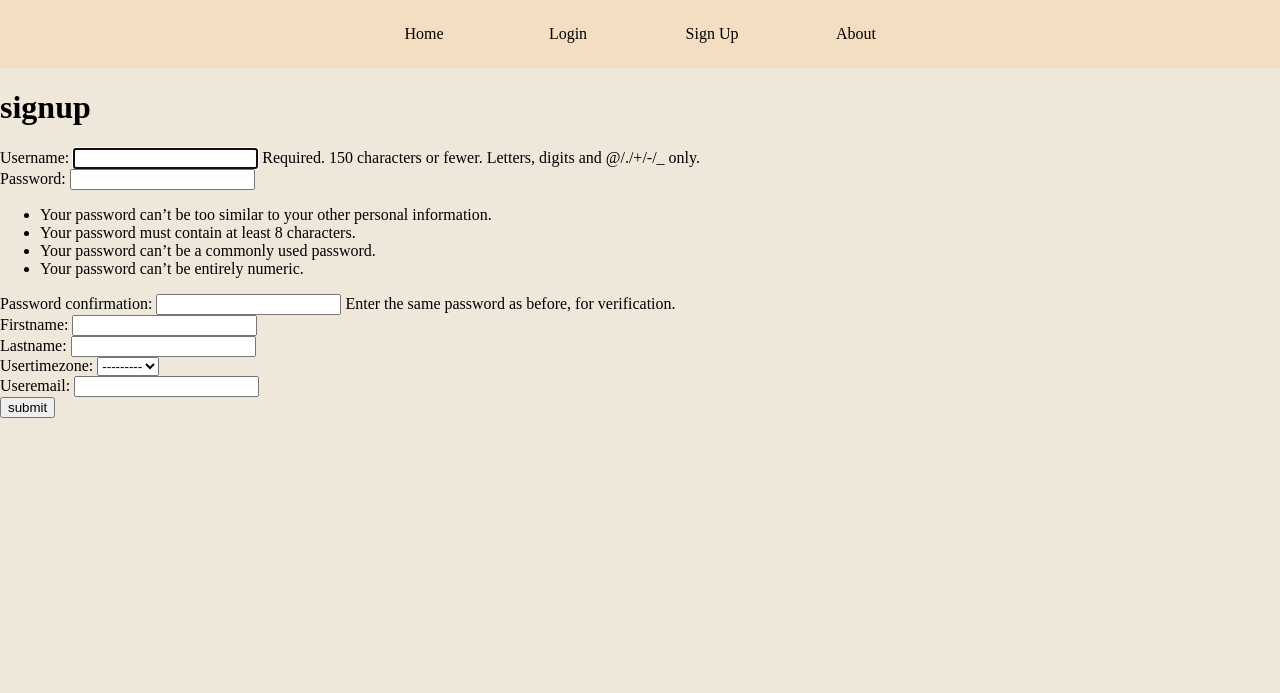
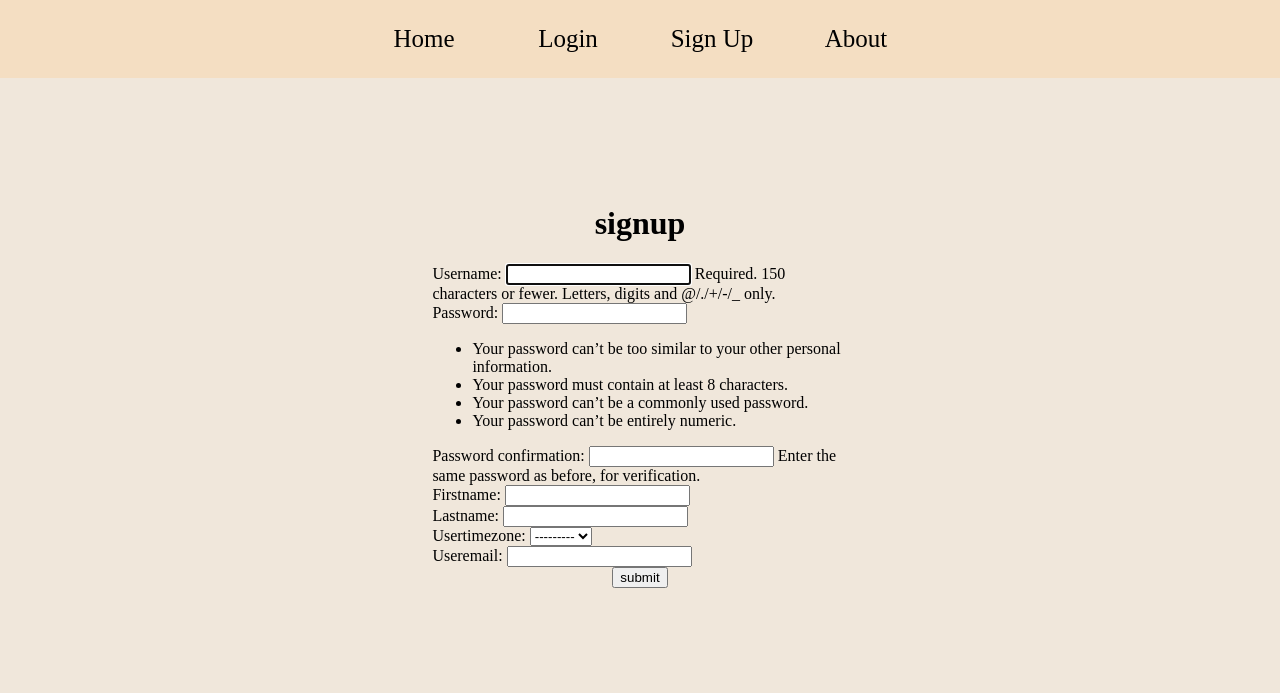
Before and after one commit to lina1919/creatica, a Django app: page /accounts/signup/ in a window 1280 px wide. Shown: the top 693 px of the page. Run offline with Django 4.2, Linux system fonts and the light colour scheme.

Commit message:
add task, login, signup

```diff
--- a/accounts/templates/login.html
+++ b/accounts/templates/login.html
@@ -19,11 +19,15 @@
             </ul>
         </div>
     </header>
-<h1>login</h1>
+    <div id="container2">
+        <div class="text2">
+            <h1 align = "center">login</h1>
             <form method="POST">
                 {% csrf_token %}
                 {{form.as_p}}
             <button type="submit">submit</button>
             </form>
+        </div>
+    </div>
     </body>
 </html>
--- a/accounts/templates/signup.html
+++ b/accounts/templates/signup.html
@@ -19,11 +19,17 @@
             </ul>
         </div>
     </header>
-<h1>signup</h1>
-<form method="POST">
-    {% csrf_token %}
-    {{ form.as_p }}
-    <button type="submit">submit</button>
-</form>
+    <div id="container2">
+        <div class="text3">
+            <h1 align = "center">signup</h1>
+            <form method="POST">
+                {% csrf_token %}
+                {{ form.as_p }}
+                <div class="wrapper">
+                    <button type="submit">submit</button>
+                </div>
+            </form>
+        </div>
+    </div>
 </body>
 </html>
--- a/study/static/style.css
+++ b/study/static/style.css
@@ -14,6 +14,7 @@ body {
 
 .navbar li {
     display: inline-block;
+    font-size: 25px;
 }
 
 .navbar a {
@@ -22,8 +23,15 @@ body {
     width: 100px;
     display: block;
     padding: 25px 20px;
-    font-size: 40;
     text-align: center;
+}
+
+.navbar a:hover {
+    background: rgba(255, 255, 255, 0.632)
+}
+
+.navbar li .active {
+    background-color: #F2B4A8;
 }
 
 #container {
@@ -36,6 +44,57 @@ body {
     display: grid;
     grid-template-columns: repeat(5, 1fr);
     grid-template-rows: repeat(3, 1fr);
+}
+
+#container2 {
+    margin: auto;
+    padding: 7.5%;
+}
+
+.text1 {
+    text-align: center;
+    color: black;
+    padding: 10px;
+    background-color: #F0E7DB;
+    border: 5px solid #E98977;
+    margin-left: 30%;
+    margin-right: 30%;
+    font-family: "Balsamiq Sans"
+}
+
+.text1 h1 {
+    font-size: 40px;
+    color: black;
+}
+
+.text1 h2 {
+    font-size: 30px;
+    color: black;
+}
+
+.text1 p {
+    font-size: 20px;
+    color: black;
+}
+
+.text2 {
+    text-align: center;
+    color: black;
+    padding: 10px;
+    background-color: #F0E7DB;
+    margin-left: 30%;
+    margin-right: 30%;
+    font-family: "Balsamiq Sans"
+}
+
+.text3 {
+    text-align: left;
+    color: black;
+    padding: 10px;
+    background-color: #F0E7DB;
+    margin-left: 30%;
+    margin-right: 30%;
+    font-family: "Balsamiq Sans"
 }
 
 .label {
@@ -84,6 +143,9 @@ p {
     grid-area: 2 / 4 / 2 / 4;
 }
 
+.wrapper {
+    text-align: center;
+}
 .btn {
     margin: 0 auto;
     width: 70px;
--- a/study/templates/about.html
+++ b/study/templates/about.html
@@ -21,7 +21,7 @@
     </header>
     <div id="container2">
         <div class="text1">
-            <h1 align="center">About</h1>
+            <!-- <h1 align="left">About</h1> -->
             <h2 align="center">Who are we?</h2>
             <p align="center">
                 We are of team of 4 like-minded individuals with different backgrounds coming together to participate in the Creatica 2022 Hackathon.
```
Also changed, not shown: study/templates/new.html (+33 -5 lines). Lines whose indentation alone changed are shown as unchanged.
